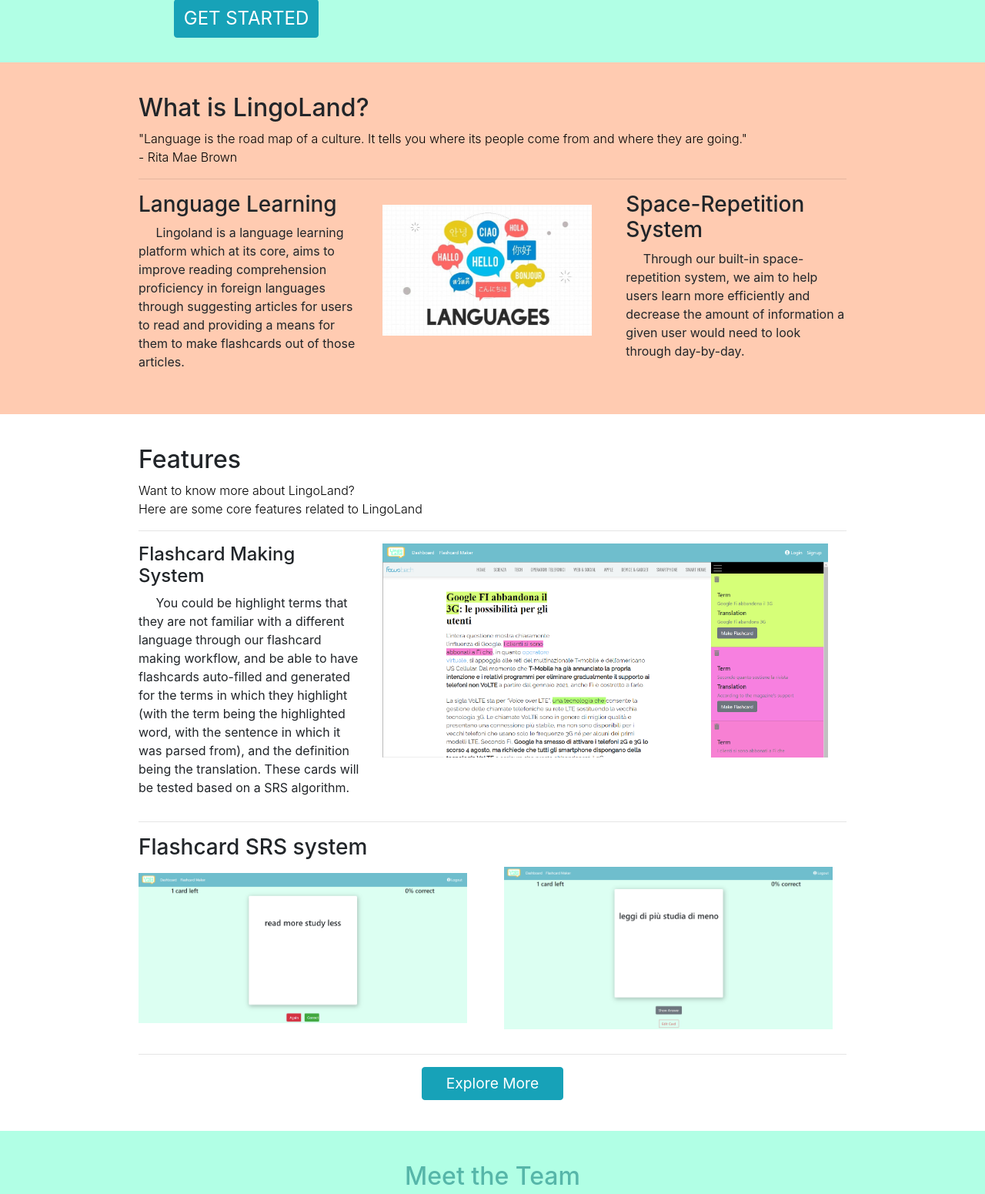
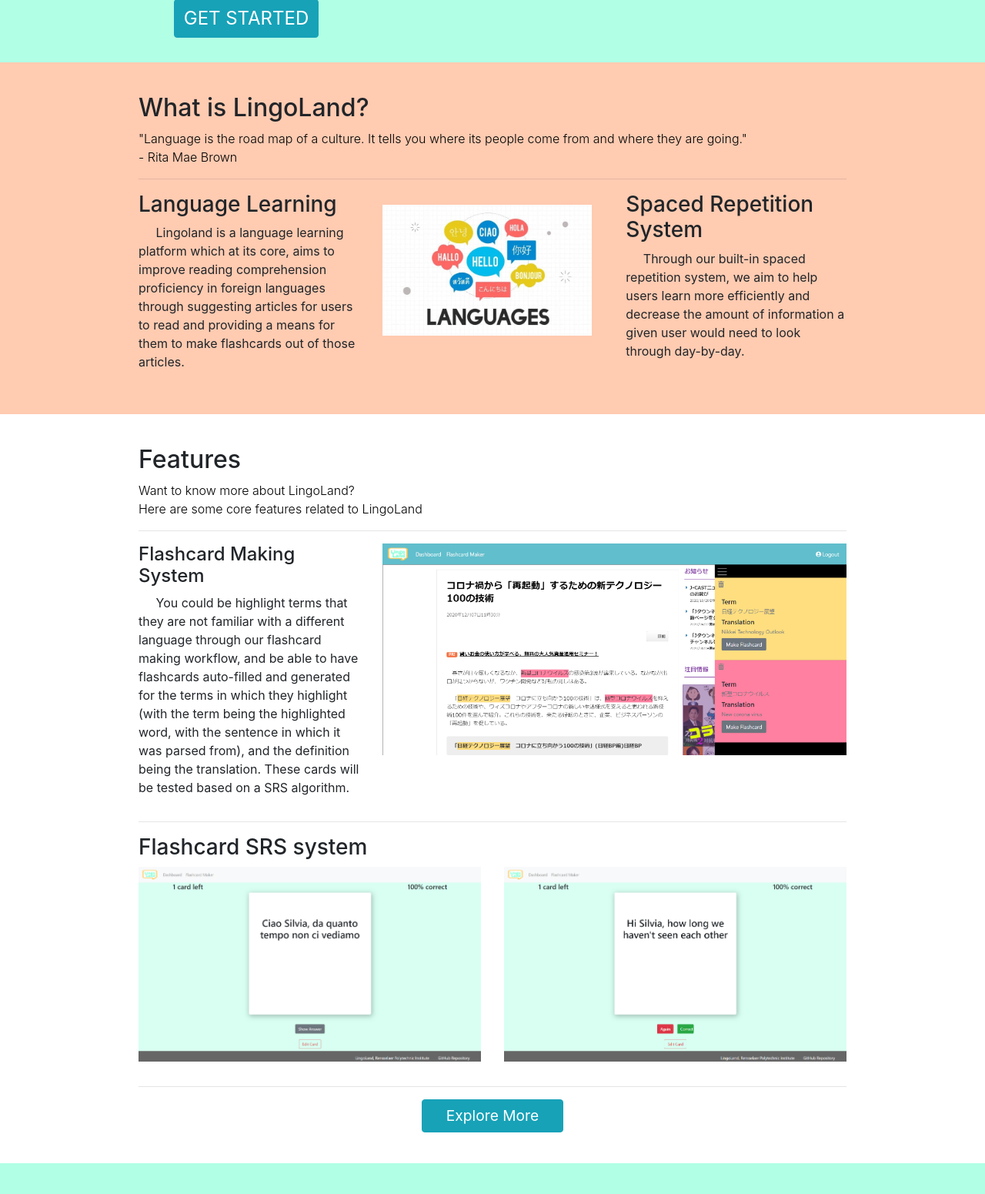
Before and after one commit to lysms/LingoLand, a PHP site: page /homepage/homepage.php in a window 1280 px wide. Shown: the part 513-2064 px from the top of the page at 77% size. Run offline with PHP 8.4, Linux system fonts and the light colour scheme; some libraries are stand-ins or nearby versions.

Commit message:
various fixes

```diff
--- a/articleParser/getTranslation.php
+++ b/articleParser/getTranslation.php
@@ -31,9 +31,6 @@
         $result = curl_exec($ch);
         $returnCode = (int)curl_getinfo($ch, CURLINFO_HTTP_CODE);
         curl_close($ch);
-        //echo $returnCode;
-        //var_dump($errors);
-        //print_r(json_decode($result, true));
         echo $result;
     } else {
         echo json_encode(array('error' => 'missing text or model id from query'));
--- a/dashboard/dashboard.js
+++ b/dashboard/dashboard.js
@@ -17,7 +17,9 @@ $(document).ready(function(){
 
 function getData() {
 	var deckName = document.getElementById("deckSelect").value;
-
+	if(deckName == ""){
+		deckName = "Afrikaans"
+	}
 	let deckInfo = new FormData();
 	deckInfo.append("deck", "{\"name\":\"" + deckName + "\"}");
 
@@ -29,7 +31,7 @@ function getData() {
 		let flashcardData = JSON.parse(this.responseText);
 
 		document.getElementById("reviewButton").innerHTML =
-			"Review Daily Flashcards(" + flashcardData.reviewCount + ") <i class='far fa-lightbulb'></i>";
+			"Review Daily Flashcards (" + flashcardData.reviewCount + ") <i class='far fa-lightbulb'></i>";
 	};
 
 
--- a/dashboard/dashboard.php
+++ b/dashboard/dashboard.php
@@ -74,10 +74,6 @@ if ($db->connect_error) {
                     <button onclick="doReviews()" id="reviewButton" class="btn btn-secondary activity">Review Daily
                         Flashcards (0) <i class="far fa-lightbulb"></i></button>
                 </div>
-                <!-- <div class="col-md-3">
-                    <a href="../flashcards/flashcards.php" class="btn btn-secondary activity">Review all Flashcards (
-                        <?php echo $cardCount; ?> )</a>
-                </div> -->
                 <div class="col-md-2">
 
                     <a href="../articles/articles.php" class="d-flex flex-column align-items-center justify-content-center btn btn-success activity">Find New Articles <i class="fas fa-newspaper"></i> </a>
--- a/flashcards/flashcards.css
+++ b/flashcards/flashcards.css
@@ -1,8 +1,6 @@
-
 body{
 	background-color: rgba(127, 255, 213,0.3);
 }
-
 
 #info {
 	margin: auto;
@@ -47,6 +45,7 @@ main {
 	border: none;
 	text-align: center;
 }
+
 #answer_box {
 	font-size: 5vh;
 	font-weight: 500;
@@ -100,7 +99,6 @@ main {
 #save_button {
 	float: right;
 }
-
 
 .animation {
   -webkit-transition: all 0.3s ease;
--- a/flashcards/flashcards.php
+++ b/flashcards/flashcards.php
@@ -39,9 +39,6 @@ if (!isset($_SESSION["firstname"])) {
           </div>
         </div>
   </div>
-    <!-- <main id="card_area">
-        <h2 class="flashcard" id="answer"></h2>
-    </main> -->
 
     <section id="user_input">
         <button type="button" class="btn btn-secondary" id="show_button" onclick="showAnswer()">Show Answer</button>
--- a/homepage/homepage.css
+++ b/homepage/homepage.css
@@ -5,9 +5,7 @@
 .card {
     width: 250px;
     margin: 0 auto;
-    /* Added */
     float: none;
-    /* Added */
     border: none;
 }
 
@@ -16,12 +14,10 @@
     object-fit: cover;
 }
 
-
 .content {
     padding: 10px;
     padding-bottom: 60px;
 }
-
 
 .container {
     max-width: 1280px;
@@ -46,6 +42,8 @@
     background-size: cover;
     padding: 0px;
 }
+
+
 
 #index p.lead {
     font-size: 1em;
@@ -79,7 +77,7 @@ h3.index {
 }
 
 img.index {
-    width: 96%;
+    width: 100%;
 }
 
 figure {
--- a/homepage/homepage.php
+++ b/homepage/homepage.php
@@ -46,9 +46,9 @@
                     <img class="home-image" src="../resources/images/learning-language.jpg" alt="Language image" />
                 </div>
                 <div class="col-4">
-                    <h3>Space-Repetition System</h3>
+                    <h3>Spaced Repetition System</h3>
                     <p>
-                        &nbsp;&nbsp;&nbsp;&nbsp;&nbsp;Through our built-in space-repetition system, we aim to help users
+                        &nbsp;&nbsp;&nbsp;&nbsp;&nbsp;Through our built-in spaced repetition system, we aim to help users
                         learn more efficiently and decrease the amount of information a given user would need to look
                         through day-by-day.
                     </p>
@@ -75,7 +75,7 @@
                     </p>
                 </div>
                 <div class="col-8">
-                    <img class="index" src="../resources/images/highlight.png">
+                    <img class="index" src="../resources/images/cardMaker.png">
                 </div>
             </div>
             <hr>
@@ -88,12 +88,12 @@
             <div class = "row d-flex flex-row align-items-center justify-content-center">
                 <div class="col-6">
                     <figure>
-                        <img class="index" src="../resources/images/flash1.png">
+                        <img class="index" src="../resources/images/front.png">
                     </figure>
                 </div>
                 <div class="col-6">
                     <figure>
-                        <img class="index" src="../resources/images/flash2.png">
+                        <img class="index" src="../resources/images/back.png">
                     </figure>
                 </div>
             </div>
```
Also changed, not shown: homepage/homepage.js (deleted), resources/images/back.png (added), resources/images/cardMaker.png (added), resources/images/front.png (added), resources/images/highlight.png (deleted).
